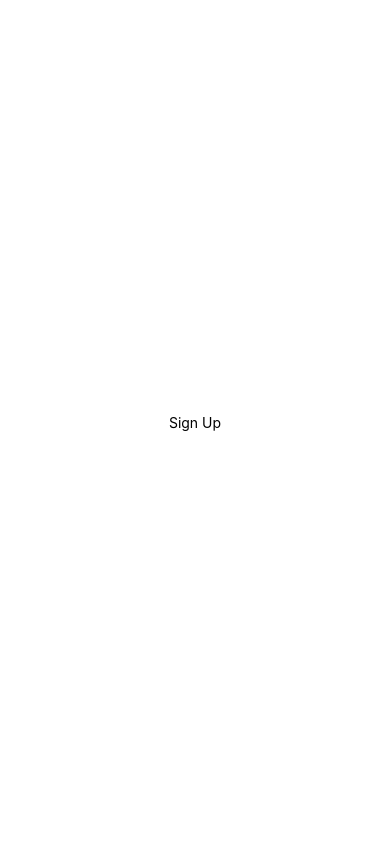
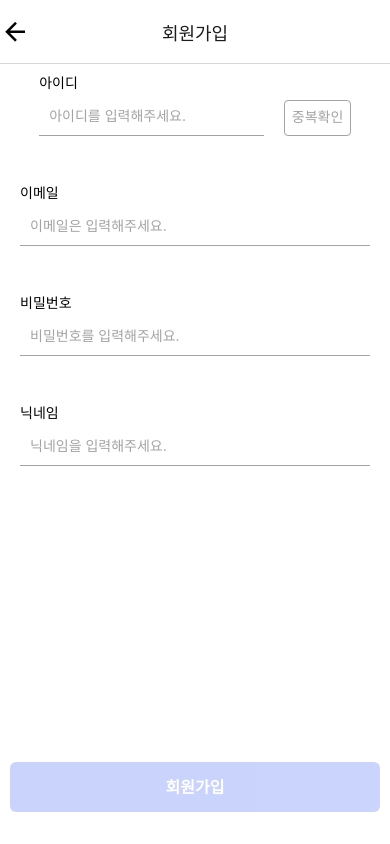
Before and after one commit to Look-IT/LookIT, a React Native app in the folder rn-LookIt/: screen /SignUp in a window 390 px wide. Built offline with nearby package versions, Linux system fonts and the light colour scheme.

Commit message:
feat: 회원가입 화면 추가

```diff
--- a/rn-LookIt/src/components/HeaderLeftButton.js
+++ b/rn-LookIt/src/components/HeaderLeftButton.js
@@ -15,7 +15,7 @@ const HeaderLeftButton = ({ canGoBack, tintColor }) => {
   return (
     <Pressable onPress={navigation.goBack} hitSlop={10}>
       <MaterialCommunityIcons
-        name="chevron-left"
+        name="arrow-left"
         size={30}
         color={tintColor}
       ></MaterialCommunityIcons>
--- a/rn-LookIt/src/components/Input.js
+++ b/rn-LookIt/src/components/Input.js
@@ -73,7 +73,7 @@ const styles = StyleSheet.create({
   },
   title: {
     marginBottom: 4,
-    color: GRAY.DEFAULT,
+    color: BLACK,
   },
 
   focusedTitle: {
@@ -82,7 +82,7 @@ const styles = StyleSheet.create({
   },
   input: {
     borderBottomWidth: 1,
-    //borderRadius: 8,
+
     paddingHorizontal: 10,
     height: 40,
     borderColor: GRAY.DEFAULT,
--- /dev/null
+++ b/rn-LookIt/src/components/TextButton.js
@@ -0,0 +1,38 @@
+//중복확인 버튼
+
+import { Pressable, StyleSheet, Text } from 'react-native';
+import { GRAY } from '../colors';
+import PropTypes from 'prop-types';
+
+const TextButton = ({ title, onPress }) => {
+  return (
+    <Pressable onPress={onPress} style={styles.container}>
+      <Text style={styles.title}>{title}</Text>
+    </Pressable>
+  );
+};
+
+TextButton.propTypes = {
+  title: PropTypes.string.isRequired,
+  onPress: PropTypes.func.isRequired,
+};
+
+const styles = StyleSheet.create({
+  container: {
+    borderRadius: 4,
+    borderWidth: 1,
+    borderColor: GRAY.DEFAULT,
+    justifyContent: 'center',
+    alignItems: 'center',
+    height: 36,
+  },
+  title: {
+    color: GRAY.DEFAULT,
+    fontSize: 14,
+    fontWeight: '400',
+
+    marginBottom: 4,
+  },
+});
+
+export default TextButton;
--- a/rn-LookIt/src/navigations/AuthStack.js
+++ b/rn-LookIt/src/navigations/AuthStack.js
@@ -5,6 +5,9 @@ import SignInScreen from '../screens/SignInScreen';
 import SignUpScreen from '../screens/SignUpScreen';
 import { WHITE } from '../colors';
 import HeaderLeftButton from '../components/HeaderLeftButton.js';
+
+//로그인 전 화면에 표시되는 스크린 stack
+
 const Stack = createNativeStackNavigator();
 
 const AuthStack = () => {
@@ -18,7 +21,15 @@ const AuthStack = () => {
       }}
     >
       <Stack.Screen name="SignIn" component={SignInScreen} />
-      <Stack.Screen name="SignUp" component={SignUpScreen} />
+      <Stack.Screen
+        name="SignUp"
+        component={SignUpScreen}
+        options={{
+          headerShown: true,
+          headerTitle: '회원가입',
+          headerTitleAlign: 'center',
+        }}
+      />
     </Stack.Navigator>
   );
 };
--- a/rn-LookIt/src/screens/SignInScreen.js
+++ b/rn-LookIt/src/screens/SignInScreen.js
@@ -9,7 +9,7 @@ import { signIn } from '../api/auth';
 import PropTypes from 'prop-types';
 import { useUserContext } from '../contexts/UserContext';
 import { useNavigation } from '@react-navigation/native';
-
+import { useSafeAreaInsets } from 'react-native-safe-area-context';
 const SignInScreen = () => {
   const [email, setEmail] = useState(''); //이메일 상태 변수
   const [password, setPassword] = useState(''); // 비밀번호 상태 변수
@@ -17,6 +17,7 @@ const SignInScreen = () => {
   const passwordRef = useRef(null); //아이디 창에서 엔터 누를 시 자동으로 비밀번호 입력창으로 넘어가기 위한 상태 변수
 
   const { setUser } = useUserContext();
+  const insets = useSafeAreaInsets();
 
   const onSubmit = async () => {
     //로그인 버튼 클릭 시 호출되는 함수
@@ -56,7 +57,12 @@ const SignInScreen = () => {
 
   return (
     <SafeInputView>
-      <View style={styles.container}>
+      <View
+        style={[
+          styles.container,
+          { paddingTop: insets.top, paddingBottom: insets.bottom },
+        ]}
+      >
         <Image
           // eslint-disable-next-line no-undef
           source={require('../../assets/main.png')}
@@ -121,7 +127,7 @@ const styles = StyleSheet.create({
   },
   buttonContainer: {
     width: '100%',
-
+    height: 48,
     paddingHorizontal: 10,
   },
 });
--- a/rn-LookIt/src/screens/SignUpScreen.js
+++ b/rn-LookIt/src/screens/SignUpScreen.js
@@ -1,20 +1,132 @@
 //회원가입 화면
 
-import { StyleSheet, Text, View } from 'react-native';
+import { Keyboard, StyleSheet, Text, View } from 'react-native';
+import { useNavigation } from '@react-navigation/native';
+import Input, { KeyboardTypes, ReturnKeyTypes } from '../components/Input';
+import { useEffect, useState } from 'react';
+import Button, { ButtonTypes } from '../components/Button';
+import { useSafeAreaInsets } from 'react-native-safe-area-context';
+import SafeInputView from '../components/SafeInputView';
+import { StatusBar } from 'expo-status-bar';
+import TextButton from '../components/TextButton';
 
 const SignUpScreen = () => {
+  const navigation = useNavigation();
+  const { top, bottom } = useSafeAreaInsets(); //화면 위아래 겹치거나 잘리는 경우 방지를 위한 상태변수
+
+  const [id, setId] = useState(''); //아이디 저장
+  const [email, setEmail] = useState(''); //이메일 저장
+  const [password, setPassword] = useState(''); //패스워드 저장
+  const [nickName, setNickName] = useState(''); //닉네임 저장
+  const [idConfirm, setIdConfirm] = useState(false);
+
+  const [isLoading, setIsLoading] = useState(false);
+  const [disabled, setDisabled] = useState(true); //입력 덜 된채로 버튼 클릭 방지
+
+  useEffect(() => {
+    setDisabled(!email || !password || !id || !nickName || !idConfirm);
+  }, [email, password, id, nickName, idConfirm]);
+
+  const onSubmit = () => {
+    //회원가입 버튼 클릭시 호출되는 함수
+    Keyboard.dismiss();
+    if (!disabled && !isLoading) {
+      setIsLoading(true);
+      console.log(id, email, password, nickName);
+      setIsLoading(false);
+    }
+  };
+
+  const onIdConfirm = () => {
+    //아이디 중복 확인 버튼 클릭시 호출되는 함수
+
+    setIdConfirm(true);
+  };
   return (
-    <View style={styles.container}>
-      <Text>Sign Up</Text>
-    </View>
+    <SafeInputView>
+      <StatusBar style="light"></StatusBar>
+      <View style={[styles.container, { paddingTop: top }]}>
+        <View style={{ flexDirection: 'row' }}>
+          <View style={{ flex: 4 }}>
+            <Input
+              title={'아이디'}
+              placeholder="아이디를 입력해주세요."
+              value={id}
+              onChangeText={(id) => setId(id.trim())}
+              returnKeyType={ReturnKeyTypes.NEXT}
+              KeyboardType={KeyboardTypes.DEFAULT}
+            ></Input>
+          </View>
+
+          <View style={styles.idCheck}>
+            <View style={(styles.buttonContainer, { height: 36 })}>
+              <TextButton
+                title={'중복확인'}
+                onPress={onIdConfirm}
+                buttonType={ButtonTypes.TRANSPARENT}
+              ></TextButton>
+            </View>
+          </View>
+        </View>
+
+        <View style={{ paddingBottom: 30 }}></View>
+        <Input
+          title={'이메일'}
+          placeholder="이메일은 입력해주세요."
+          value={email}
+          onChangeText={(email) => setEmail(email.trim())}
+          returnKeyType={ReturnKeyTypes.NEXT}
+          KeyboardType={KeyboardTypes.EMAIL}
+        ></Input>
+        <View style={{ paddingBottom: 30 }}></View>
+        <Input
+          title={'비밀번호'}
+          placeholder="비밀번호를 입력해주세요."
+          value={password}
+          secureTextEntry
+          onChangeText={(password) => setPassword(password.trim())}
+          returnKeyType={ReturnKeyTypes.NEXT}
+          KeyboardType={KeyboardTypes.DEFAULT}
+        ></Input>
+        <View style={{ paddingBottom: 30 }}></View>
+        <Input
+          title={'닉네임'}
+          placeholder="닉네임을 입력해주세요."
+          value={nickName}
+          onChangeText={(nickName) => setNickName(nickName.trim())}
+          returnKeyType={ReturnKeyTypes.DONE}
+          KeyboardType={KeyboardTypes.DEFAULT}
+        ></Input>
+      </View>
+      <View
+        style={(styles.buttonContainer, { height: 48, paddingHorizontal: 10 })}
+      >
+        <Button
+          title={'회원가입'}
+          onPress={onSubmit}
+          disabled={disabled}
+          buttonType={ButtonTypes.PRIMARY}
+        ></Button>
+      </View>
+      <View style={{ paddingBottom: 34 }}></View>
+    </SafeInputView>
   );
 };
 
 const styles = StyleSheet.create({
   container: {
     flex: 1,
+    alignItems: 'center',
+  },
+  buttonContainer: {
     justifyContent: 'center',
-    alignItems: 'center',
+  },
+
+  idCheck: {
+    flex: 1,
+    paddingRight: 20,
+    paddingBottom: 8,
+    justifyContent: 'flex-end',
   },
 });
 
```
Also changed, not shown: rn-LookIt/src/components/List.js (added, +51 -0 lines), rn-LookIt/src/navigations/MainStack.js (added, +38 -0 lines), rn-LookIt/src/screens/FriendListScreen.js (added, +71 -0 lines), 1 other file (tests, documents, lock files or other folders).
